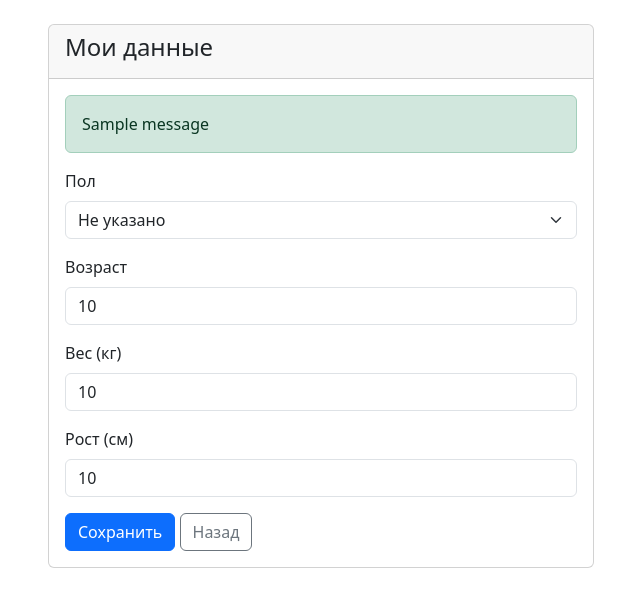
After one commit to BigmasterSavage/gym_diary, a Flask app: page /profile in a window 1280 px wide. The commit adds this page. Shown: the top 607 px of the page, without its empty margins (319-959 px from the left). Run offline with Flask 3, Linux system fonts and the light colour scheme; the visitor is signed in with stand-in values (Sample User, id 1); one stand-in notice (Sample message) is shown; a database or web service that is not in the repository returns one stand-in record (values such as "Sample title"); some libraries are stand-ins or nearby versions.

Commit message:
Добавлено Обо мне

```diff
--- a/app.py
+++ b/app.py
@@ -73,6 +73,38 @@ def menu():
             active_workout = cur.fetchone()
 
     return render_template('menu.html', active_workout=bool(active_workout))
+
+
+@app.route('/profile', methods=['GET', 'POST'])
+def profile():
+    if 'user_id' not in session:
+        return redirect(url_for('login'))
+
+    if request.method == 'POST':
+        gender = request.form.get('gender')
+        age = request.form.get('age')
+        weight = request.form.get('weight')
+        height = request.form.get('height')
+
+        with get_db_connection() as conn:
+            with conn.cursor() as cur:
+                cur.execute("""
+                    UPDATE users
+                    SET gender = %s, age = %s, weight_kg = %s, height_cm = %s
+                    WHERE id = %s
+                """, (gender, age, weight, height, session['user_id']))
+                conn.commit()
+
+        flash("Данные успешно обновлены")
+        return redirect(url_for('profile'))
+
+    # GET запрос - отображаем текущие данные
+    with get_db_connection() as conn:
+        with conn.cursor(cursor_factory=DictCursor) as cur:
+            cur.execute("SELECT * FROM users WHERE id = %s", (session['user_id'],))
+            user_data = cur.fetchone()
+
+    return render_template('profile.html', user=user_data)
 
 
 @app.route('/exercises', methods=['GET', 'POST'])
--- a/templates/createtraining.html
+++ b/templates/createtraining.html
@@ -64,7 +64,7 @@
 
 </div>
 
-<!-- Bootstrap JS (опционально) -->
+<!-- Bootstrap JS -->
 <script src="https://cdn.jsdelivr.net/npm/bootstrap@5.3.3/dist/js/bootstrap.bundle.min.js"></script>
 </body>
 </html>
--- a/templates/exercises.html
+++ b/templates/exercises.html
@@ -80,7 +80,7 @@
 
 </div>
 
-<!-- Bootstrap JS (опционально) -->
+<!-- Bootstrap JS -->
 <script src="https://cdn.jsdelivr.net/npm/bootstrap@5.3.3/dist/js/bootstrap.bundle.min.js"></script>
 </body>
 </html>
--- a/templates/login.html
+++ b/templates/login.html
@@ -53,7 +53,7 @@
 
 </div>
 
-<!-- Bootstrap JS (опционально) -->
+<!-- Bootstrap JS -->
 <script src="https://cdn.jsdelivr.net/npm/bootstrap@5.3.3/dist/js/bootstrap.bundle.min.js"></script>
 </body>
 </html>
--- /dev/null
+++ b/templates/profile.html
@@ -0,0 +1,60 @@
+<!DOCTYPE html>
+<html lang="ru">
+<head>
+    <meta charset="UTF-8">
+    <meta name="viewport" content="width=device-width, initial-scale=1">
+    <title>Мои данные</title>
+    <link href="https://cdn.jsdelivr.net/npm/bootstrap@5.3.3/dist/css/bootstrap.min.css" rel="stylesheet">
+</head>
+<body>
+<div class="container mt-4">
+    <div class="row justify-content-center">
+        <div class="col-md-6">
+            <div class="card">
+                <div class="card-header">
+                    <h4>Мои данные</h4>
+                </div>
+                <div class="card-body">
+                    {% with messages = get_flashed_messages() %}
+                        {% if messages %}
+                            <div class="alert alert-success">
+                                {{ messages[0] }}
+                            </div>
+                        {% endif %}
+                    {% endwith %}
+
+                    <form method="POST">
+                        <div class="mb-3">
+                            <label for="gender" class="form-label">Пол</label>
+                            <select class="form-select" id="gender" name="gender">
+                                <option value="">Не указано</option>
+                                <option value="мужской" {% if user and user.gender == 'мужской' %}selected{% endif %}>Мужской</option>
+                                <option value="женский" {% if user and user.gender == 'женский' %}selected{% endif %}>Женский</option>
+                            </select>
+                        </div>
+                        <div class="mb-3">
+                            <label for="age" class="form-label">Возраст</label>
+                            <input type="number" class="form-control" id="age" name="age"
+                                   value="{{ user.age if user and user.age else '' }}">
+                        </div>
+                        <div class="mb-3">
+                            <label for="weight" class="form-label">Вес (кг)</label>
+                            <input type="number" step="0.1" class="form-control" id="weight" name="weight"
+                                   value="{{ user.weight_kg if user and user.weight_kg else '' }}">
+                        </div>
+                        <div class="mb-3">
+                            <label for="height" class="form-label">Рост (см)</label>
+                            <input type="number" class="form-control" id="height" name="height"
+                                   value="{{ user.height_cm if user and user.height_cm else '' }}">
+                        </div>
+                        <button type="submit" class="btn btn-primary">Сохранить</button>
+                        <a href="/menu" class="btn btn-outline-secondary">Назад</a>
+                    </form>
+                </div>
+            </div>
+        </div>
+    </div>
+</div>
+<script src="https://cdn.jsdelivr.net/npm/bootstrap@5.3.3/dist/js/bootstrap.bundle.min.js"></script>
+</body>
+</html>
--- a/templates/workout_stats.html
+++ b/templates/workout_stats.html
@@ -87,7 +87,7 @@
                             <tbody>
                                 {% for set in exercise.sets %}
                                 <tr class="set-row">
-                                    <td>{{ loop.index }}</td>  <!-- Нумерация по порядку -->
+                                    <td>{{ loop.index }}</td>
                                     <td>{{ "%.1f"|format(set.weight) if set.weight is not none else '-' }}</td>
                                     <td>{{ set.reps if set.reps is not none else '-' }}</td>
                                     <td>{{ "%.1f"|format(set.tonnage) if set.tonnage is not none else '-' }}</td>
```
Also changed, not shown: init-db.sql (+9 -1 lines), templates/menu.html (+5 -2 lines).
